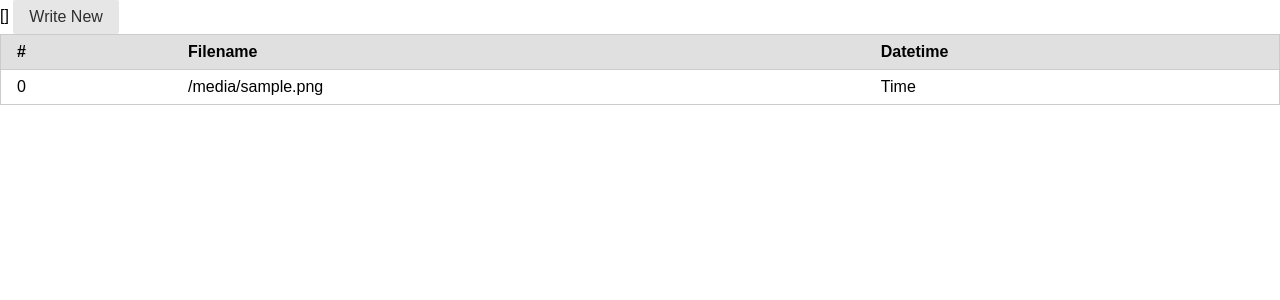
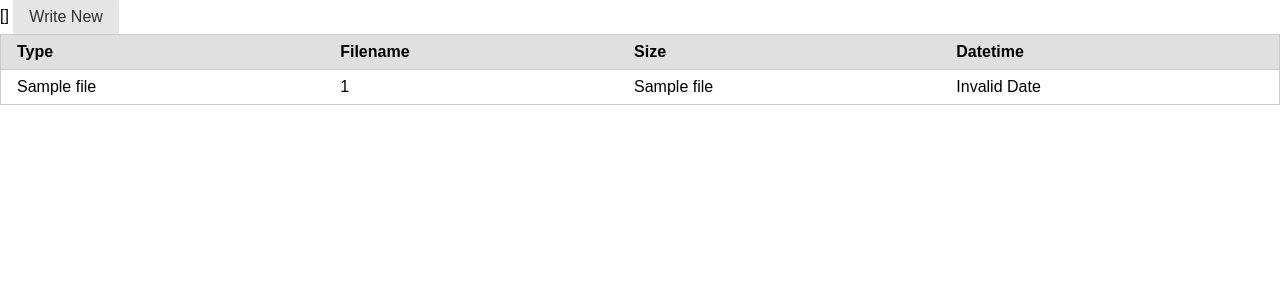
Before and after one commit to focusheart/simple-write-md, a Flask app: template templates/list.html in a window 1280 px wide. Shown: the top 300 px of the page. Run offline with Flask 2, Linux system fonts and the light colour scheme; the template is opened without the code that fills it: most values are stand-ins (such as "Sample title", 1, 10 or a date in 2020).

Commit message:
Add link on list page

```diff
--- a/server.py
+++ b/server.py
@@ -37,7 +37,18 @@
     # security check
 
     # get file list here
-    files = os.listdir(os.path.join(app.config['DOC_ROOT'], path))
+    fns = os.listdir(os.path.join(app.config['DOC_ROOT'], path))
+    # get details
+    files = []
+    for fn in fns:
+        full_fn = os.path.join(app.config['DOC_ROOT'], path, fn)
+        is_file = 'file' if os.path.isfile(full_fn) else 'dir'
+        size = os.path.getsize(full_fn)
+        atime = os.path.getatime(full_fn)
+        if is_file == 'file':
+            files.append((fn, path, is_file, size, atime))
+        else:
+            files.insert(0, (fn, path, is_file, size, atime))
 
     return render_template('list.html', path=path, files=files)
 
--- a/templates/edit.html
+++ b/templates/edit.html
@@ -32,7 +32,6 @@
 <div id="msg-notifier">
 </div>
 
-<script src="static/js/jquery.min.js"></script>
 <script src="static/js/editormd.min.js"></script>
 
 <script type="text/javascript">
--- a/templates/index.html
+++ b/templates/index.html
@@ -1,4 +1,6 @@
 {% extends "layout.html" %}
 {% block title %}Home {% endblock %}
 {% block body %}
+
+<a href="/list">List All in root</a>
 {% endblock %}
--- a/templates/layout.html
+++ b/templates/layout.html
@@ -11,6 +11,7 @@
     <div class=flash>{{ message }}</div>
     {% endfor %}
 </div>
+<script src="static/js/jquery.min.js"></script>
 {% block body %}{% endblock %}
 </body>
 </html>
--- a/templates/list.html
+++ b/templates/list.html
@@ -11,17 +11,25 @@
 <table class="pure-table pure-table-horizontal" width="100%">
     <thead>
         <tr>
-            <th>#</th>
+            <th>Type</th>
             <th>Filename</th>
+            <th>Size</th>
             <th>Datetime</th>
         </tr>
     </thead>
     <tbody>
         {% for file in files %}
         <tr>
-            <td>0</td>
-            <td>{{ file }}</td>
-            <td>Time</td>
+            <td>{{ file[2] }}</td>
+            <td>
+                {% if file[2]=='file' %}
+                <a title="edit {{ file[0] }}" href="/edit?a=edt&p={{ file[1] }}&f={{ file[0] }}">{{ file[0] }}</a>
+                {% else %}
+                {{ file[0] }}
+                {% endif %}
+            </td>
+            <td>{{ file[3] }}</td>
+            <td class="dts">{{ file[4] }}</td>
         </tr>
         {% endfor %}
     </tbody>
@@ -31,5 +39,16 @@
 function create_new_file() {
     location.href = '/edit?p={{path}}&f=untitled.md&a=new';
 }
+
+function to_local_time(ts) {
+    return new Date(parseInt(ts) * 1000).toLocaleString().replace(/:\d{1,2}$/,' ');
+}
+
+$(document).ready(function(){
+    $('.dts').each(function(){
+        var ts = $(this).text();
+        $(this).html(to_local_time(ts));
+    });
+});
 </script>
 {% endblock %}
```
